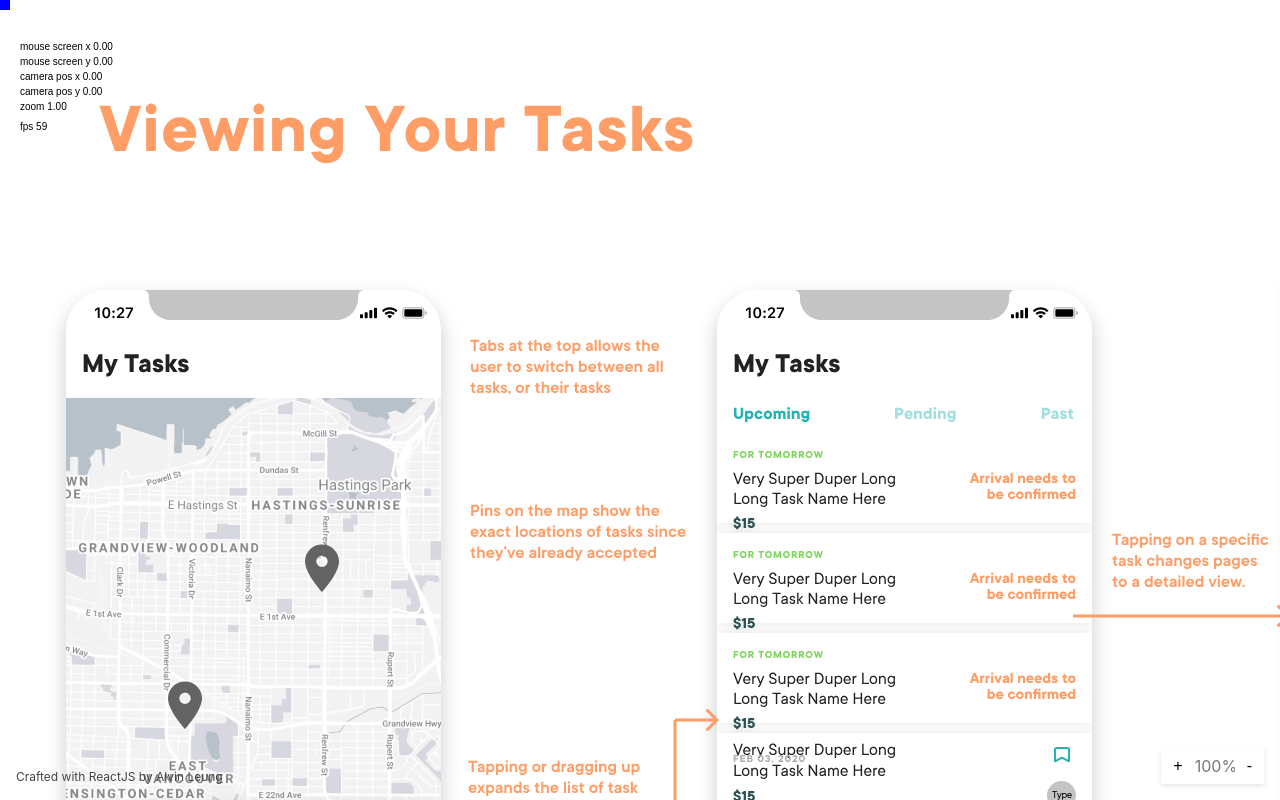
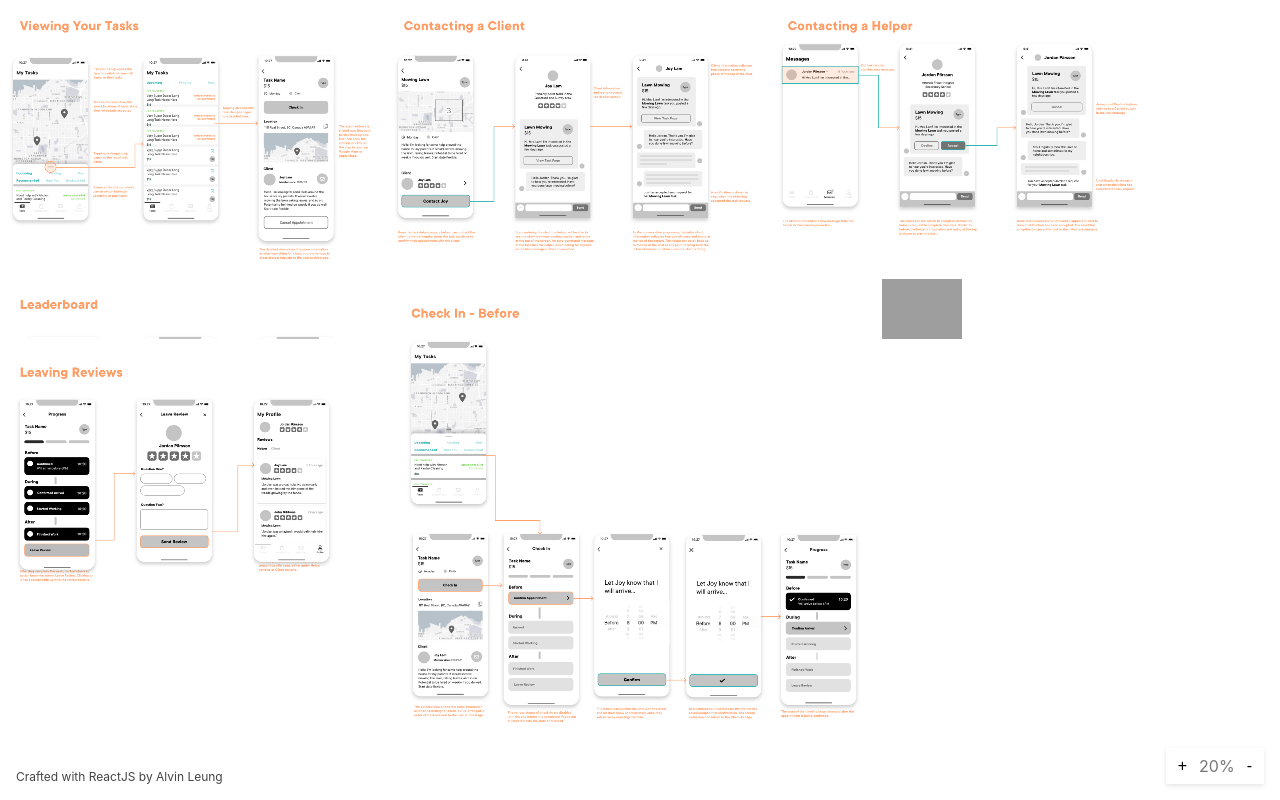
Before and after one commit to alvinleung/design-explorer, a React (Create React App) app: page / in a window 1280 px wide. Built offline with nearby package versions, Linux system fonts and the light colour scheme.

Commit message:
Created component level prop interface for the Design Explorer

```diff
--- a/src/App.js
+++ b/src/App.js
@@ -3,6 +3,7 @@ import "./App.scss";
 import DesignExplorer from "./components/designExplorer";
 
 function App() {
+  const cols = 3;
   const imgList = [
     `${process.env.PUBLIC_URL}/img/8 Viewing your tasks.svg`,
     `${process.env.PUBLIC_URL}/img/9 Contacting a client.svg`,
@@ -14,7 +15,7 @@ function App() {
   ];
   return (
     <div>
-      <DesignExplorer src={imgList} />
+      <DesignExplorer src={imgList} cols={cols} />
     </div>
   );
 }
--- a/src/components/designExplorer/designExplorer.js
+++ b/src/components/designExplorer/designExplorer.js
@@ -1,4 +1,4 @@
-import React, { useCallback } from "react";
+import React, { useCallback, useRef } from "react";
 import { useState, useEffect } from "react";
 import { PropTypes } from "prop-types";
 import Viewport from "./viewport";
@@ -16,14 +16,16 @@ function clamp(value, min, max) {
 function DesignExplorer(props) {
   const imgList = props.src;
 
-  const defaultZoomLevel = 100;
-  const [zoomLevel, setZoomLevel] = useState(100);
+  const defaultZoomLevel = 20;
+  const [zoomLevel, setZoomLevel] = useState(20);
   const [viewportSize, setWindowSize] = useState({
     width: window.innerWidth,
     height: window.innerHeight,
   });
 
   const [viewingSection, setCurrentViewingSection] = useState("");
+
+  const containerRef = useRef(null);
 
   const sectionNames = [
     "Viewing your tasks",
@@ -52,8 +54,8 @@ function DesignExplorer(props) {
   function windowResizeHandler() {
     // refresh the window size
     setWindowSize({
-      width: window.innerWidth,
-      height: window.innerHeight,
+      width: containerRef.current.offsetWidth,
+      height: containerRef.current.offsetHeight,
     });
   }
 
@@ -72,7 +74,7 @@ function DesignExplorer(props) {
   }, []);
 
   return (
-    <div className="design-explorer-container">
+    <div className="design-explorer-container" ref={containerRef}>
       {/* <SectionNavigation sections={sections} currentSection={viewingSection} /> */}
       <div className="credit-text">Crafted with ReactJS by Alvin Leung</div>
       <ZoomControl
--- a/src/components/designExplorer/viewport/ViewportRenderer.js
+++ b/src/components/designExplorer/viewport/ViewportRenderer.js
@@ -2,7 +2,7 @@
  * this componenet takes in the input controlling signal
  * from Viewport and render it on screen.
  */
-const DEBUG_MODE = true;
+const DEBUG_MODE = false;
 // global variables in this component
 let mousePosition = { x: 0, y: 0 };
 let zoom = 0;
--- a/src/index.js
+++ b/src/index.js
@@ -17,7 +17,7 @@ const imgList = [
 
 ReactDOM.render(
   <React.StrictMode>
-    <DesignExplorer src={imgList} />
+    <App />
   </React.StrictMode>,
   document.getElementById("root")
 );
```
